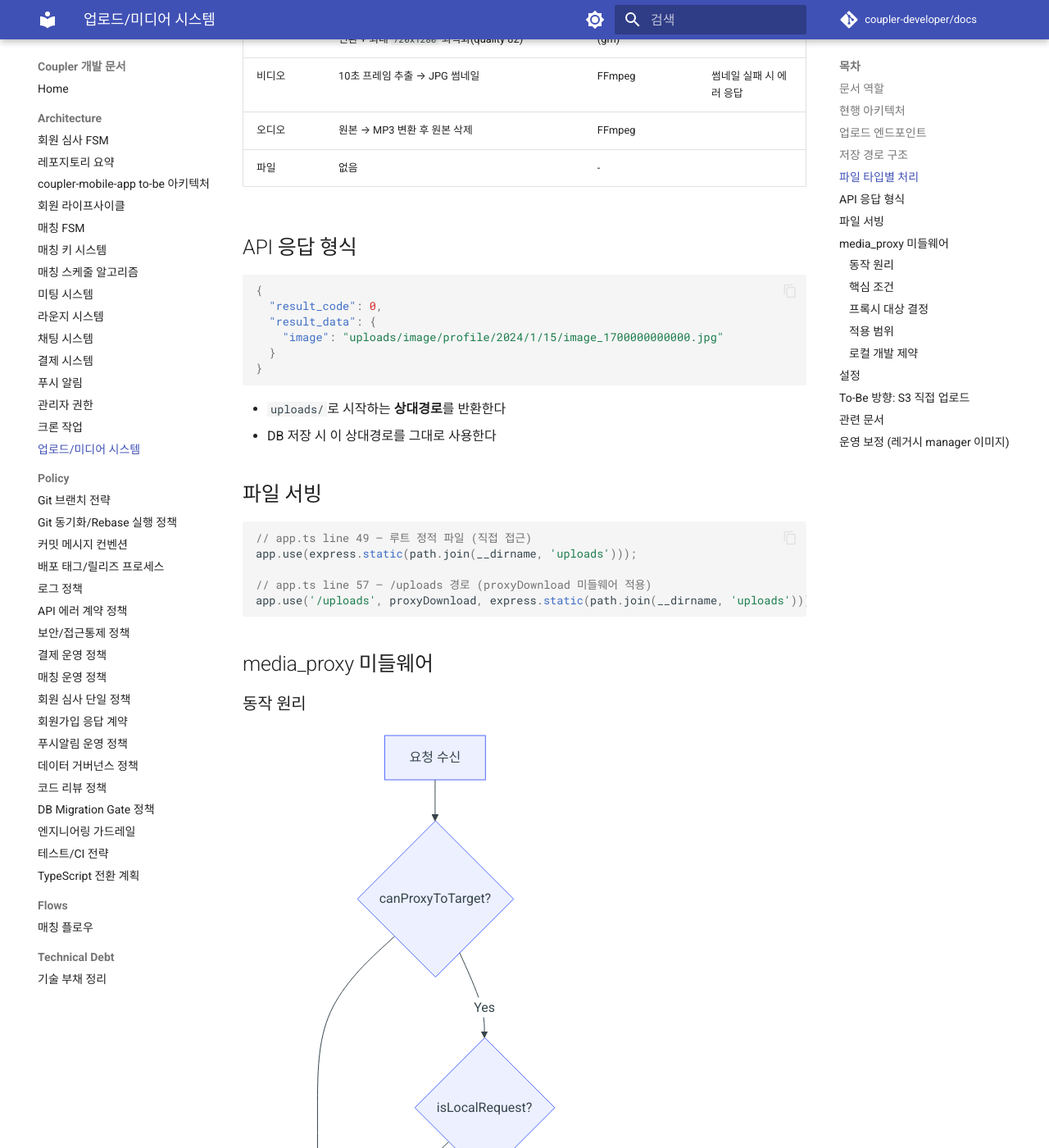
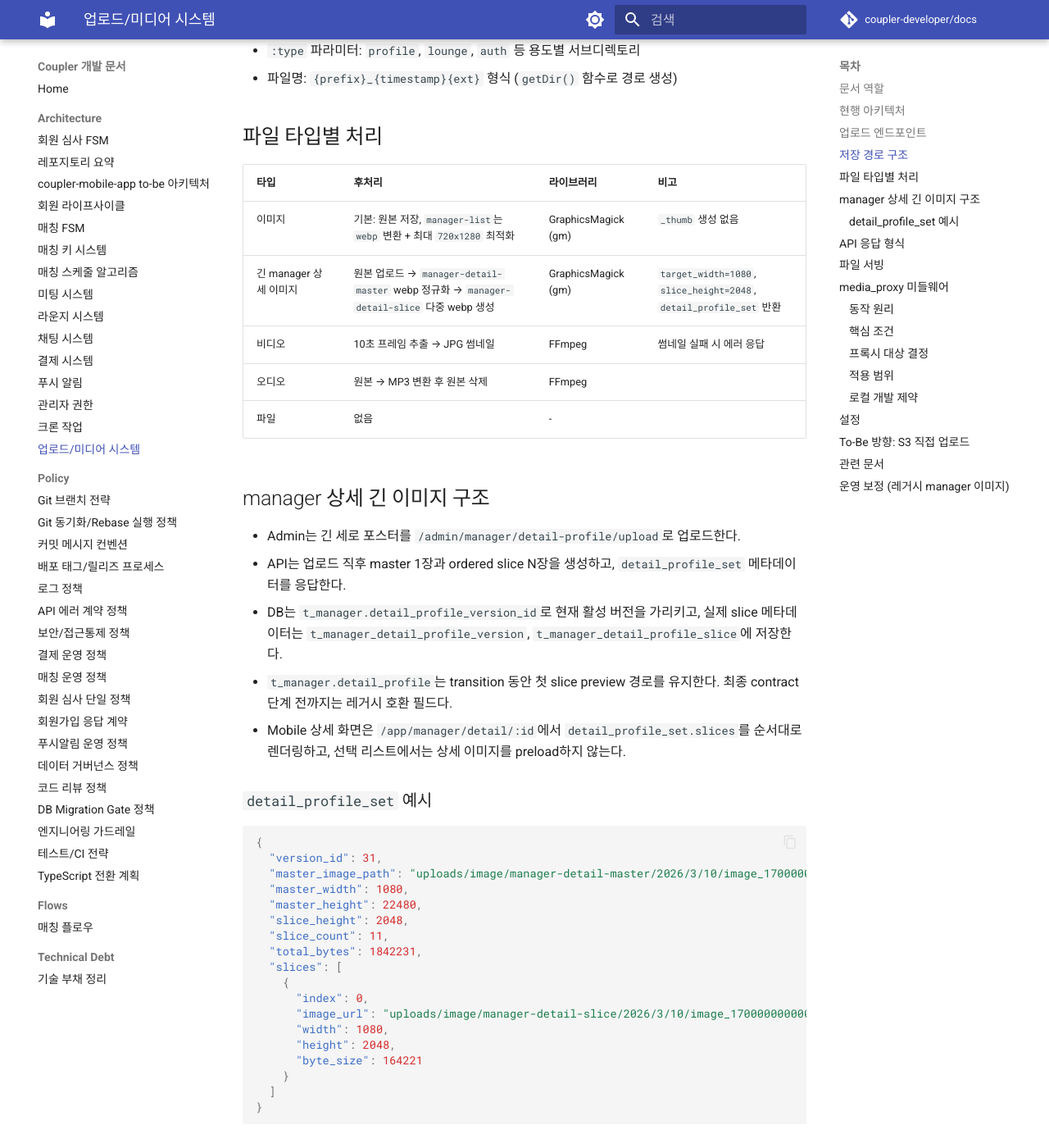
Before and after one commit to coupler-developer/docs, an MkDocs documentation site: the page built from content/architecture/upload-media-system.md, in a window 1280 px wide and 1400 px high, scrolled down 2210 px. Shown: the whole window at 82% size. Built offline with MkDocs 1.6.1 and Material for MkDocs 9.7.7, drawn with Linux system fonts in a browser that asks for light colours; comment, search, counter and statistics services are not loaded; some of the changed text lies outside the part shown.

Commit message:
docs: sync manager detail image media architecture

````diff
--- a/content/architecture/upload-media-system.md
+++ b/content/architecture/upload-media-system.md
@@ -34,8 +34,10 @@ flowchart TD
 | POST   | `/admin/upload/image/:type`   | (관리자) 이미지 | `imageUpload.single('file')` |
 | POST   | `/admin/upload/images/:type`  | (관리자) 다중  | `imageUpload.array('file')` |
 | POST   | `/admin/upload/video`         | (관리자) 비디오 | `videoUpload.single('file')` |
+| POST   | `/admin/manager/detail-profile/upload` | (관리자) 긴 manager 상세 이미지 | `imageUpload.single('file')` 후 slice 생성 |
 
 - 모든 라우트에 `proxyUpload` 미들웨어가 multer보다 먼저 실행된다
+- `manager-detail` 긴 상세 포스터는 일반 `/admin/upload/image/:type`이 아니라 전용 `/admin/manager/detail-profile/upload`를 기준으로 처리한다
 
 ## 저장 경로 구조
 
@@ -43,6 +45,11 @@ flowchart TD
 uploads/
 ├── image/{type}/{year}/{month}/{day}/
 │   ├── image_1700000000000.jpg
+├── image/manager-detail-master/{year}/{month}/{day}/
+│   └── image_1700000000000.webp      ← 긴 상세 원본을 width 기준으로 1차 정규화한 master
+├── image/manager-detail-slice/{year}/{month}/{day}/
+│   ├── image_1700000000000_slice_000.webp
+│   └── image_1700000000000_slice_001.webp
 ├── video/{year}/{month}/{day}/
 │   ├── video_1700000000000.MOV
 │   └── video_1700000000000.jpg         ← 비디오 썸네일 (10초 프레임)
@@ -59,10 +66,42 @@ uploads/
 
 | 타입 | 후처리 | 라이브러리 | 비고 |
 | ---- | ------ | ---------- | ---- |
-| 이미지 | 기본: 원본 저장, 관리자 이미지(`manager*`)는 `webp` 변환 + 최대 `720x1280` 최적화(quality 82) | GraphicsMagick (gm) | `_thumb` 생성 없음 |
+| 이미지 | 기본: 원본 저장, `manager-list`는 `webp` 변환 + 최대 `720x1280` 최적화 | GraphicsMagick (gm) | `_thumb` 생성 없음 |
+| 긴 manager 상세 이미지 | 원본 업로드 → `manager-detail-master` webp 정규화 → `manager-detail-slice` 다중 webp 생성 | GraphicsMagick (gm) | `target_width=1080`, `slice_height=2048`, `detail_profile_set` 반환 |
 | 비디오 | 10초 프레임 추출 → JPG 썸네일 | FFmpeg | 썸네일 실패 시 에러 응답 |
 | 오디오 | 원본 → MP3 변환 후 원본 삭제 | FFmpeg | |
 | 파일 | 없음 | - | |
+
+## manager 상세 긴 이미지 구조
+
+- Admin는 긴 세로 포스터를 `/admin/manager/detail-profile/upload`로 업로드한다.
+- API는 업로드 직후 master 1장과 ordered slice N장을 생성하고, `detail_profile_set` 메타데이터를 응답한다.
+- DB는 `t_manager.detail_profile_version_id`로 현재 활성 버전을 가리키고, 실제 slice 메타데이터는 `t_manager_detail_profile_version`, `t_manager_detail_profile_slice`에 저장한다.
+- `t_manager.detail_profile`는 transition 동안 첫 slice preview 경로를 유지한다. 최종 contract 단계 전까지는 레거시 호환 필드다.
+- Mobile 상세 화면은 `/app/manager/detail/:id`에서 `detail_profile_set.slices`를 순서대로 렌더링하고, 선택 리스트에서는 상세 이미지를 preload하지 않는다.
+
+### `detail_profile_set` 예시
+
+```json
+{
+  "version_id": 31,
+  "master_image_path": "uploads/image/manager-detail-master/2026/3/10/image_1700000000000.webp",
+  "master_width": 1080,
+  "master_height": 22480,
+  "slice_height": 2048,
+  "slice_count": 11,
+  "total_bytes": 1842231,
+  "slices": [
+    {
+      "index": 0,
+      "image_url": "uploads/image/manager-detail-slice/2026/3/10/image_1700000000000_slice_000.webp",
+      "width": 1080,
+      "height": 2048,
+      "byte_size": 164221
+    }
+  ]
+}
+```
 
 ## API 응답 형식
 
````
